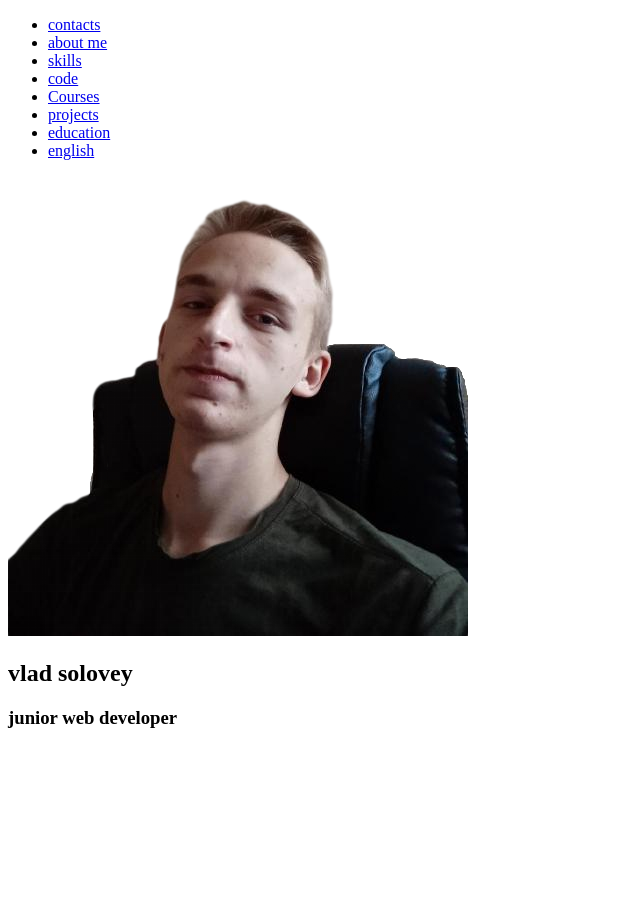
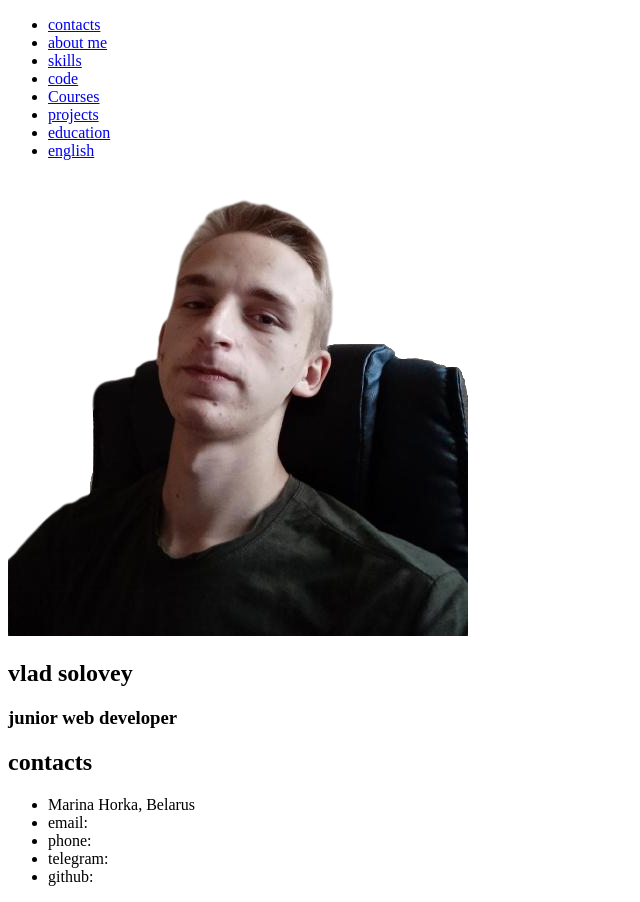
Before and after one commit to soloVlad/rsschool-cv, a plain HTML site: page index.html in a window 1280 px wide. Shown: the whole page, without its empty margins (0-640 px from the left). Before the commit the page ends 800 px from the top, so only its background shows below. Drawn offline with Linux system fonts and the light colour scheme.

Commit message:
feat: add contacts section

```diff
--- a/index.html
+++ b/index.html
@@ -33,6 +33,31 @@
 				<h3 class="section-subtitle">junior web developer</h3>
 			</div>
 		</section>
+
+		<section class="section section-contacts" id="contacts">
+			<h2 class="section-title">contacts</h2>
+			<ul class="section-list">
+				<li class="section-item">
+					<span class="section-item-name">Marina Horka, Belarus</span>
+				</li>
+				<li class="section-item">
+					<span class="section-item-name">email:</span>
+					<a href="#" class="section-item-link"></a>
+				</li>
+				<li class="section-item">
+					<span class="section-item-name">phone:</span>
+					<a href="#" class="section-item-link"></a>
+				</li>
+				<li class="section-item">
+					<span class="section-item-name">telegram:</span>
+					<a href="#" class="section-item-link"></a>
+				</li>
+				<li class="section-item">
+					<span class="section-item-name">github:</span>
+					<a href="#" class="section-item-link"></a>
+				</li>
+			</ul>
+		</section>
 	</main>
 </body>
 
```
